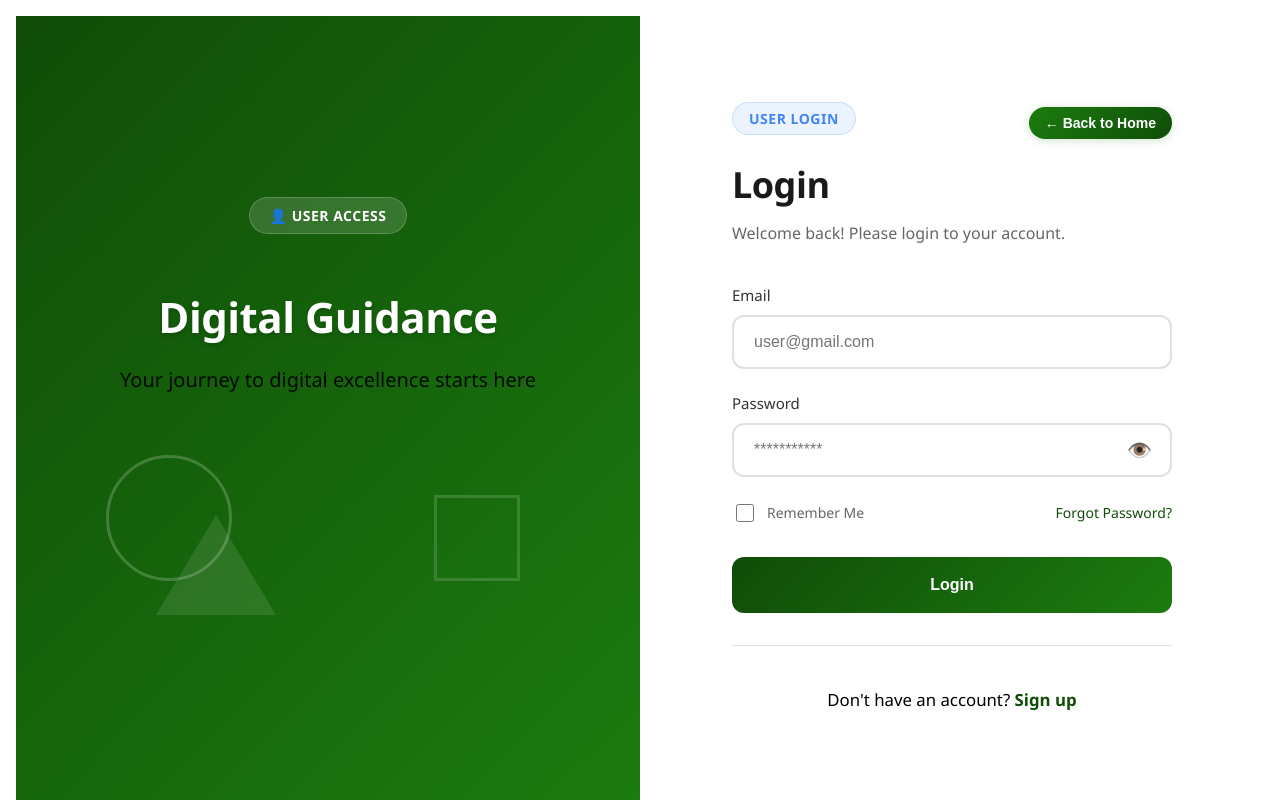
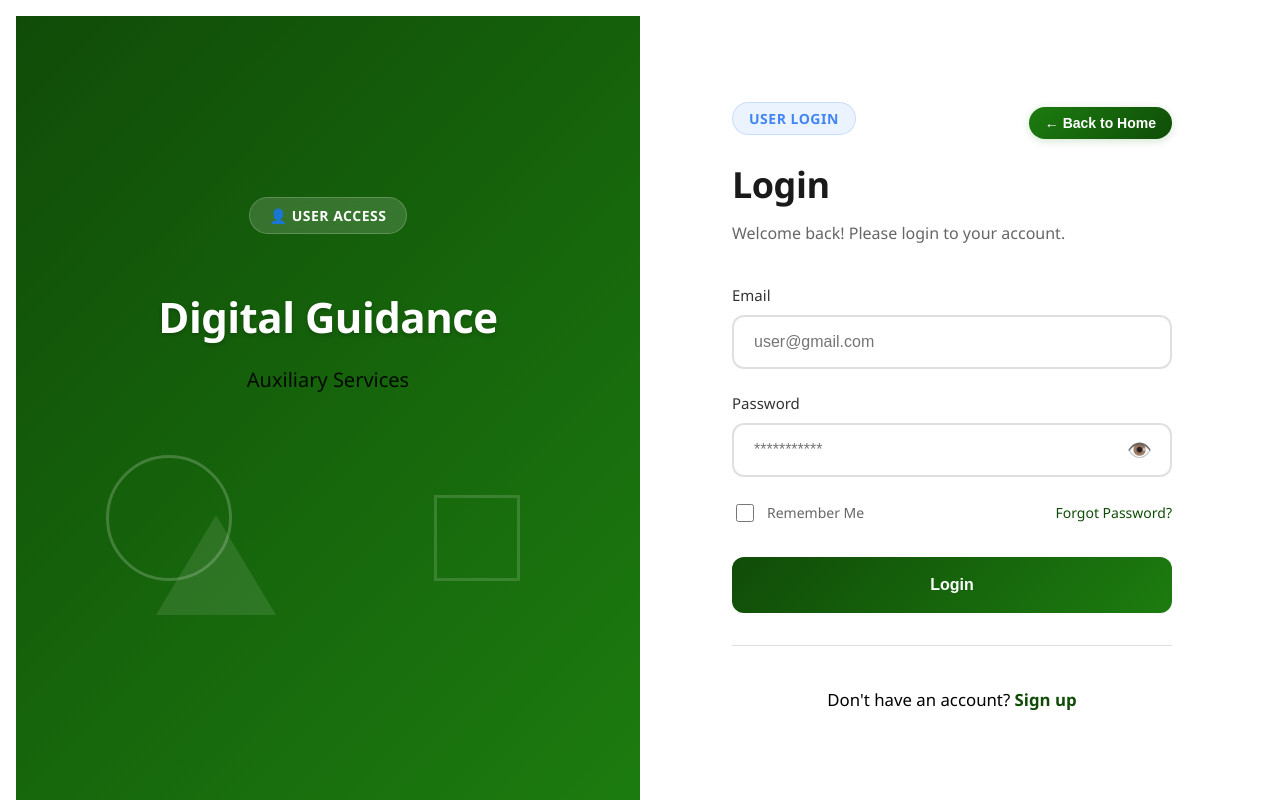
Before and after one commit to yzma-er/my-app, a React (Create React App) app: page /login in a window 1280 px wide. Built offline with nearby package versions, Linux system fonts and the light colour scheme.

Commit message:
Update LoginPage.jsx

```diff
--- a/src/pages/LoginPage.jsx
+++ b/src/pages/LoginPage.jsx
@@ -85,7 +85,7 @@ function LoginPage() {
             <p>
               {role === "admin"
                 ? "Access the administrative dashboard"
-                : "Your journey to digital excellence starts here"}
+                : "Auxiliary Services"}
             </p>
             <div className="auth-image-decoration">
               <div className="auth-decoration-circle"></div>
```
